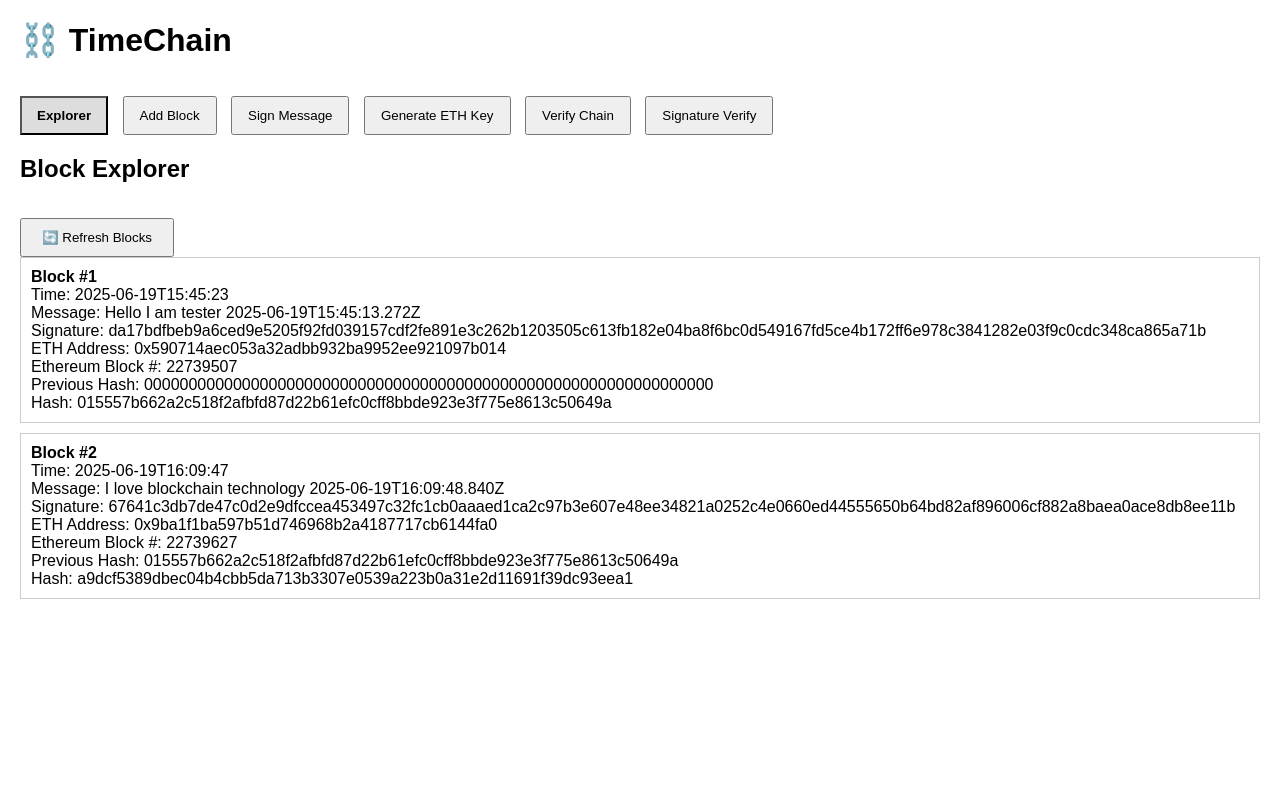
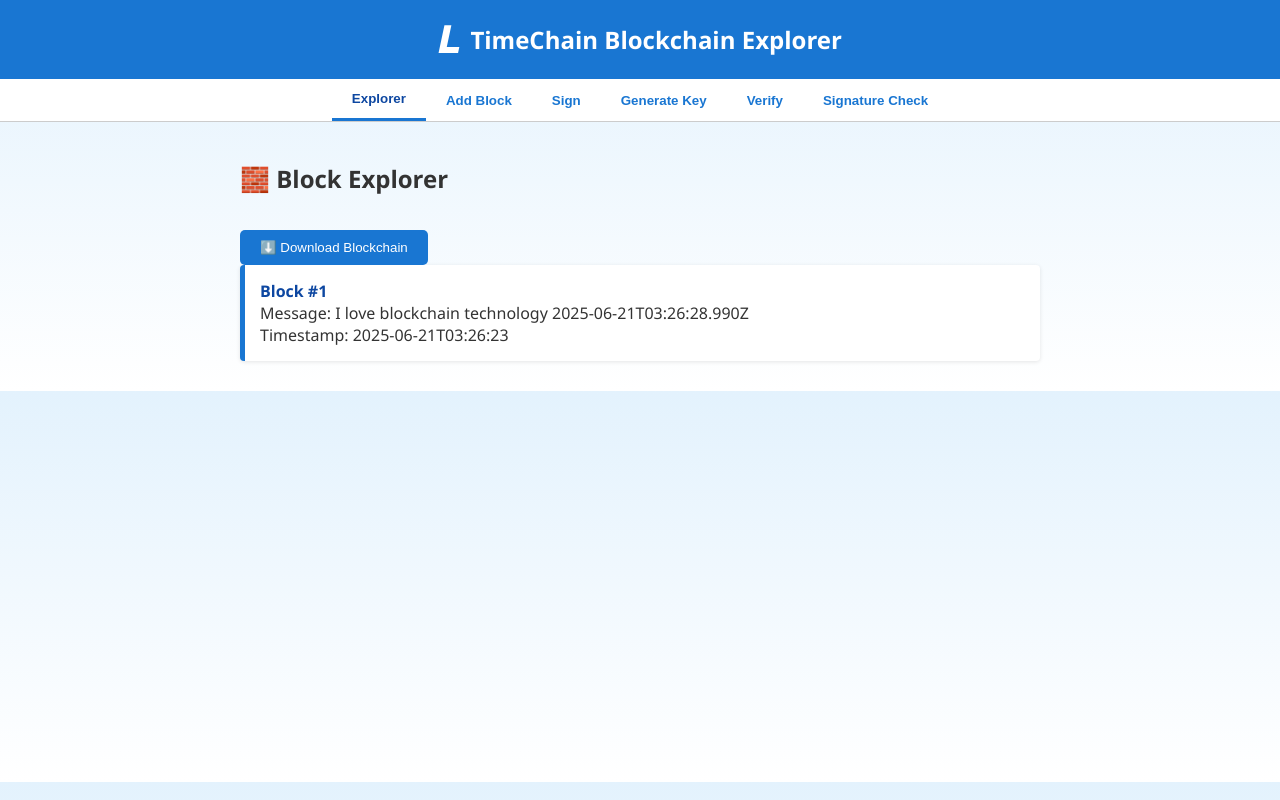
Before and after one commit to gurnoorofficial/blockchain-explorer, a Flask app: page / in a window 1280 px wide. Run offline with Flask 3, Linux system fonts and the light colour scheme; some libraries are stand-ins or nearby versions.

Commit message:
VPS auto-push on Sat Jun 21 03:27:36 UTC 2025

```diff
--- a/app.py
+++ b/app.py
@@ -1,8 +1,10 @@
 from flask import Flask, request, jsonify, render_template
-from blockchain import load_blockchain, save_blockchain, calculate_block_hash, get_latest_eth_timestamp, get_max_words
+from blockchain import (
+    load_blockchain, save_blockchain, calculate_block_hash,
+    get_latest_eth_timestamp, get_max_words
+)
 from eth_account.messages import encode_defunct
 from eth_account import Account
-import os
 
 app = Flask(__name__, template_folder="templates")
 
@@ -51,11 +53,11 @@ def add_block():
     block_data = {
         "index": index,
         "message": message,
-        "ETH_address": recovered_address,
+        "eth_address": recovered_address,
         "signature": signature_hex,
+        "timestamp": timestamp,
+        "eth_block_number": eth_block_number,
         "previous_hash": previous_hash,
-        "timestamp": timestamp,
-        "eth_block_number": eth_block_number
     }
 
     block_data["hash"] = calculate_block_hash(block_data)
@@ -94,5 +96,5 @@ def verify_chain():
 
     return jsonify({"errors": errors, "messages": messages})
 
-if __name__ == '__main__':
-    app.run(host='127.0.0.1', port=5000, debug=True)
+if __name__ == "__main__":
+    app.run(host="127.0.0.1", port=5000, debug=True)
--- a/templates/index.html
+++ b/templates/index.html
@@ -1,253 +1,302 @@
 <!DOCTYPE html>
-<html>
+<html lang="en">
 <head>
-  <title>TimeChain App + Signature Verify</title>
-  <meta charset="UTF-8" />
+  <meta charset="UTF-8">
+  <title>⛓️ TimeChain Explorer</title>
+  <meta name="viewport" content="width=device-width, initial-scale=1.0">
   <script src="https://cdn.jsdelivr.net/npm/ethers@5.7.2/dist/ethers.umd.min.js"></script>
   <style>
-    body { font-family: sans-serif; margin: 20px; }
+    body {
+      font-family: 'Segoe UI', sans-serif;
+      background: linear-gradient(to bottom, #e3f2fd, #ffffff);
+      margin: 0;
+      padding: 0;
+      color: #333;
+    }
+    header {
+      background-color: #1976d2;
+      color: white;
+      padding: 15px 20px;
+      display: flex;
+      align-items: center;
+      justify-content: center;
+    }
+    header span:first-child {
+      font-size: 36px;
+      font-weight: bold;
+      color: white;
+    }
+    header span:last-child {
+      font-size: 24px;
+      font-weight: bold;
+      margin-left: 10px;
+    }
+    nav {
+      display: flex;
+      justify-content: center;
+      flex-wrap: wrap;
+      background-color: #fff;
+      border-bottom: 1px solid #ccc;
+    }
     nav button {
-      margin-right: 10px;
-      padding: 10px 15px;
+      padding: 12px 20px;
+      border: none;
+      background: none;
+      cursor: pointer;
+      font-weight: bold;
+      color: #1976d2;
+    }
+    nav button.active {
+      border-bottom: 3px solid #1976d2;
+      color: #0d47a1;
+    }
+    section {
+      display: none;
+      padding: 20px;
+      max-width: 800px;
+      margin: auto;
+    }
+    section.active {
+      display: block;
+    }
+    label {
+      display: block;
+      margin-top: 15px;
+      font-weight: 600;
+    }
+    textarea, input {
+      width: 100%;
+      padding: 10px;
+      margin-top: 5px;
+      border-radius: 5px;
+      border: 1px solid #ccc;
+    }
+    button.action {
+      margin-top: 15px;
+      background-color: #1976d2;
+      color: white;
+      border: none;
+      padding: 10px 20px;
+      border-radius: 5px;
       cursor: pointer;
     }
-    nav button.active {
-      font-weight: bold;
-      background-color: #ddd;
+    pre {
+      background-color: #f1f1f1;
+      padding: 10px;
+      border-radius: 5px;
+      white-space: pre-wrap;
     }
-    section { display: none; margin-top: 20px; }
-    section.active { display: block; }
-    label { display: block; margin-top: 10px; font-weight: bold; }
-    textarea, input { width: 100%; padding: 8px; margin-top: 5px; }
-    button { margin-top: 15px; padding: 10px 20px; }
-    pre { background: #eee; padding: 10px; overflow-x: auto; white-space: pre-wrap; }
-    .block { border: 1px solid #ccc; padding: 10px; margin-bottom: 10px; }
+    .block {
+      background: #fff;
+      padding: 15px;
+      margin-bottom: 10px;
+      border-left: 5px solid #1976d2;
+      box-shadow: 0 1px 4px rgba(0,0,0,0.1);
+      border-radius: 4px;
+    }
+    .block strong {
+      font-size: 16px;
+      color: #0d47a1;
+    }
   </style>
 </head>
 <body>
-  <h1>⛓️ TimeChain </h1>
+  <header>
+    <span>𝑳</span>
+    <span>TimeChain Blockchain Explorer</span>
+  </header>
 
   <nav>
     <button class="tab-btn active" data-tab="explorer">Explorer</button>
     <button class="tab-btn" data-tab="add">Add Block</button>
-    <button class="tab-btn" data-tab="signer">Sign Message</button>
-    <button class="tab-btn" data-tab="keygen">Generate ETH Key</button>
-    <button class="tab-btn" data-tab="verify">Verify Chain</button>
-    <button class="tab-btn" data-tab="sigverify">Signature Verify</button>
+    <button class="tab-btn" data-tab="signer">Sign</button>
+    <button class="tab-btn" data-tab="keygen">Generate Key</button>
+    <button class="tab-btn" data-tab="verify">Verify</button>
+    <button class="tab-btn" data-tab="sigverify">Signature Check</button>
   </nav>
 
-  <!-- Explorer -->
   <section id="explorer" class="active">
-    <h2>Block Explorer</h2>
-    <button onclick="loadBlocks()">🔄 Refresh Blocks</button>
+    <h2>🧱 Block Explorer</h2>
+    <button class="action" onclick="downloadBlockchain()">⬇️ Download Blockchain</button>
     <div id="chain"></div>
   </section>
 
-  <!-- Add Block -->
   <section id="add">
-    <h2>Add New Block</h2>
-    <label for="msg">Message</label>
-    <textarea id="msg" rows="3" placeholder="Enter your message here..."></textarea>
-
-    <label for="sig">Signature (130 hex chars)</label>
-    <input id="sig" type="text" placeholder="0x..." />
-
-    <button onclick="addBlock()">Add Block</button>
-
+    <h2>➕ Add Block</h2>
+    <label>Message</label>
+    <textarea id="msg"></textarea>
+    <label>Signature</label>
+    <input id="sig" type="text" />
+    <button class="action" onclick="addBlock()">Add Block</button>
     <pre id="status"></pre>
   </section>
 
-  <!-- Sign Message -->
   <section id="signer">
-    <h2>Sign Message with Timestamp</h2>
-    <label for="sign-msg">Message to Sign</label>
-    <textarea id="sign-msg" rows="3" placeholder="Enter message to sign..."></textarea>
-
-    <label for="private-key">Ethereum Private Key (0x...)</label>
-    <input id="private-key" type="text" placeholder="0x..." />
-
-    <button onclick="signMessage()">Generate Signature</button>
-
-    <h3>Result</h3>
+    <h2>✍️ Sign Message</h2>
+    <label>Message</label>
+    <textarea id="sign-msg"></textarea>
+    <label>Private Key</label>
+    <input id="private-key" type="text" />
+    <button class="action" onclick="signMessage()">Generate</button>
     <pre id="sign-result"></pre>
   </section>
 
-  <!-- Key Generation -->
   <section id="keygen">
-    <h2>Generate Random Ethereum Key</h2>
-    <button onclick="generateKey()">Generate New Key</button>
+    <h2>🔐 Generate Ethereum Key</h2>
+    <button class="action" onclick="generateKey()">Generate</button>
     <pre id="key-output"></pre>
   </section>
 
-  <!-- Verify Blockchain -->
   <section id="verify">
-    <h2>Verify Entire Blockchain</h2>
-    <button onclick="verifyChain()">Run Verification</button>
+    <h2>✅ Verify Chain</h2>
+    <button class="action" onclick="verifyChain()">Verify</button>
     <pre id="verify-result"></pre>
   </section>
 
-  <!-- Signature Verification -->
   <section id="sigverify">
-    <h2>Signature Verification</h2>
-    <label for="verify-msg">Message</label>
-    <textarea id="verify-msg" rows="3" placeholder="Enter the message..."></textarea>
-
-    <label for="verify-sig">Signature (hex)</label>
-    <input id="verify-sig" type="text" placeholder="0x..." />
-
-    <button onclick="verifySignature()">Verify Signature</button>
-
+    <h2>🔎 Signature Verification</h2>
+    <label>Message</label>
+    <textarea id="verify-msg"></textarea>
+    <label>Signature</label>
+    <input id="verify-sig" type="text" />
+    <button class="action" onclick="verifySignature()">Check</button>
     <pre id="verify-sig-result"></pre>
   </section>
 
   <script>
-    // Tab switching
-    const tabs = document.querySelectorAll('nav .tab-btn');
-    const sections = document.querySelectorAll('section');
-    tabs.forEach(tab => {
-      tab.onclick = () => {
-        tabs.forEach(t => t.classList.remove('active'));
-        sections.forEach(s => s.classList.remove('active'));
-        tab.classList.add('active');
-        document.getElementById(tab.dataset.tab).classList.add('active');
-      };
+    document.querySelectorAll('.tab-btn').forEach(button => {
+      button.addEventListener('click', () => {
+        document.querySelectorAll('.tab-btn').forEach(btn => btn.classList.remove('active'));
+        document.querySelectorAll('section').forEach(sec => sec.classList.remove('active'));
+        button.classList.add('active');
+        document.getElementById(button.dataset.tab).classList.add('active');
+      });
     });
 
-    // Load blocks
+    window.addEventListener('DOMContentLoaded', loadBlocks);
+
     async function loadBlocks() {
       const res = await fetch('/chain');
       const data = await res.json();
       const container = document.getElementById('chain');
-      if (data.length === 0) {
-        container.innerHTML = '<p>No blocks yet.</p>';
+      if (!data.length) {
+        container.innerHTML = '<p>No blocks found.</p>';
         return;
       }
-      container.innerHTML = data.map(b => `
+      container.innerHTML = data.reverse().map(b => `
         <div class="block">
           <strong>Block #${b.index}</strong><br/>
-          Time: ${b.timestamp}<br/>
           Message: ${b.message}<br/>
-          Signature: ${b.signature}<br/>
-          ETH Address: ${b.eth_address}<br/>
-          Ethereum Block #: ${b.eth_block_number}<br/>
-          Previous Hash: ${b.previous_hash}<br/>
-          Hash: ${b.hash}<br/>
+          Timestamp: ${b.timestamp}
         </div>
       `).join('');
     }
 
-    // Add block
     async function addBlock() {
       const message = document.getElementById('msg').value.trim();
       const signature = document.getElementById('sig').value.trim();
       const status = document.getElementById('status');
-
       if (!message || !signature) {
-        status.textContent = '⚠️ Please enter both message and signature.';
+        status.textContent = '⚠️ Enter both message and signature.';
         return;
       }
-
       try {
         const res = await fetch('/add_block', {
           method: 'POST',
           headers: { 'Content-Type': 'application/json' },
           body: JSON.stringify({ message, signature })
         });
-
         const json = await res.json();
         if (!res.ok) {
-          status.textContent = `❌ Error: ${json.error || JSON.stringify(json)}`;
+          status.textContent = `❌ ${json.error || 'Unknown error'}`;
         } else {
           status.textContent = `✅ Block #${json.index} added!`;
-          loadBlocks(); // refresh block list
+          loadBlocks();
           document.getElementById('msg').value = '';
           document.getElementById('sig').value = '';
         }
       } catch (e) {
-        status.textContent = `❌ Network or server error: ${e.message}`;
+        status.textContent = '❌ Network error: ' + e.message;
       }
     }
 
-    // Sign message with timestamp
     function signMessage() {
-      const baseMessage = document.getElementById('sign-msg').value.trim();
-      const privKeyHex = document.getElementById('private-key').value.trim();
-
-      if (!baseMessage || !privKeyHex) {
-        document.getElementById('sign-result').textContent = '⚠️ Please enter both message and private key.';
+      const msg = document.getElementById('sign-msg').value.trim();
+      const key = document.getElementById('private-key').value.trim();
+      if (!msg || !key) {
+        document.getElementById('sign-result').textContent = '⚠️ Enter message and private key.';
         return;
       }
-      if (!privKeyHex.startsWith('0x') || privKeyHex.length !== 66) {
-        document.getElementById('sign-result').textContent = '❌ Private key must start with 0x and be 66 characters long.';
+      if (!key.startsWith('0x') || key.length !== 66) {
+        document.getElementById('sign-result').textContent = '❌ Private key must be 66 chars, start with 0x';
         return;
       }
-
       try {
-        const wallet = new ethers.Wallet(privKeyHex);
+        const wallet = new ethers.Wallet(key);
         const timestamp = new Date().toISOString();
-        const fullMessage = `${baseMessage} ${timestamp}`;
-
-        wallet.signMessage(fullMessage).then(signature => {
+        const fullMessage = `${msg} ${timestamp}`;
+        wallet.signMessage(fullMessage).then(sig => {
           document.getElementById('sign-result').textContent =
-            `Ethereum Address: ${wallet.address}\n\n` +
-            `Signed Message: ${fullMessage}\n\n` +
-            `Signature: ${signature}`;
-
+            `Address: ${wallet.address}\nMessage: ${fullMessage}\nSignature: ${sig}`;
           document.getElementById('msg').value = fullMessage;
-          document.getElementById('sig').value = signature;
+          document.getElementById('sig').value = sig;
         });
       } catch (e) {
-        document.getElementById('sign-result').textContent = '❌ Error: ' + e.message;
+        document.getElementById('sign-result').textContent = '❌ ' + e.message;
       }
     }
 
-    // Generate random ETH key
     function generateKey() {
       const wallet = ethers.Wallet.createRandom();
-      const output =
-        `Address: ${wallet.address}\n\n` +
-        `Private Key: ${wallet.privateKey}`;
-      document.getElementById('key-output').textContent = output;
+      document.getElementById('key-output').textContent =
+        `Address: ${wallet.address}\nPrivate Key: ${wallet.privateKey}`;
     }
 
-    // Verify blockchain
     async function verifyChain() {
-      const resultEl = document.getElementById('verify-result');
-      resultEl.textContent = '⏳ Verifying blockchain...';
-
+      const out = document.getElementById('verify-result');
+      out.textContent = '⏳ Verifying...';
       try {
         const res = await fetch('/verify_chain');
-        const data = await res.json();
-        if (res.ok) {
-          resultEl.textContent = data.messages.join('\n');
-        } else {
-          resultEl.textContent = `❌ Error: ${data.error || 'Unknown error'}`;
-        }
+        const json = await res.json();
+        out.textContent = res.ok ? json.messages.join('\n') : '❌ ' + json.error;
       } catch (e) {
-        resultEl.textContent = '❌ Network or server error: ' + e.message;
+        out.textContent = '❌ Network error: ' + e.message;
       }
     }
 
-    // Signature verification
     async function verifySignature() {
-      const message = document.getElementById('verify-msg').value.trim();
-      const signature = document.getElementById('verify-sig').value.trim();
-
-      if (!message || !signature) {
-        document.getElementById('verify-sig-result').textContent = '⚠️ Please enter both message and signature.';
+      const msg = document.getElementById('verify-msg').value.trim();
+      const sig = document.getElementById('verify-sig').value.trim();
+      const out = document.getElementById('verify-sig-result');
+      if (!msg || !sig) {
+        out.textContent = '⚠️ Enter message and signature.';
         return;
       }
-
       try {
-        const recoveredAddress = ethers.utils.verifyMessage(message, signature);
-        document.getElementById('verify-sig-result').textContent = `✅ Recovered Address: ${recoveredAddress}`;
+        const addr = ethers.utils.verifyMessage(msg, sig);
+        out.textContent = `✅ Recovered Address: ${addr}`;
       } catch (e) {
-        document.getElementById('verify-sig-result').textContent = `❌ Invalid signature: ${e.message}`;
+        out.textContent = '❌ ' + e.message;
       }
     }
 
-    // Load blocks on page load
-    loadBlocks();
+    async function downloadBlockchain() {
+      try {
+        const res = await fetch('/chain');
+        const data = await res.json();
+        const blob = new Blob([JSON.stringify(data, null, 2)], { type: 'application/json' });
+        const url = URL.createObjectURL(blob);
+        const a = document.createElement('a');
+        a.href = url;
+        a.download = 'blockchain.json';
+        document.body.appendChild(a);
+        a.click();
+        document.body.removeChild(a);
+        URL.revokeObjectURL(url);
+      } catch (e) {
+        alert('❌ Failed to download blockchain: ' + e.message);
+      }
+    }
   </script>
 </body>
 </html>
```
Also changed, not shown: blockchain.json (+6 -16 lines), filebrowser.db (added), 1 other file.
